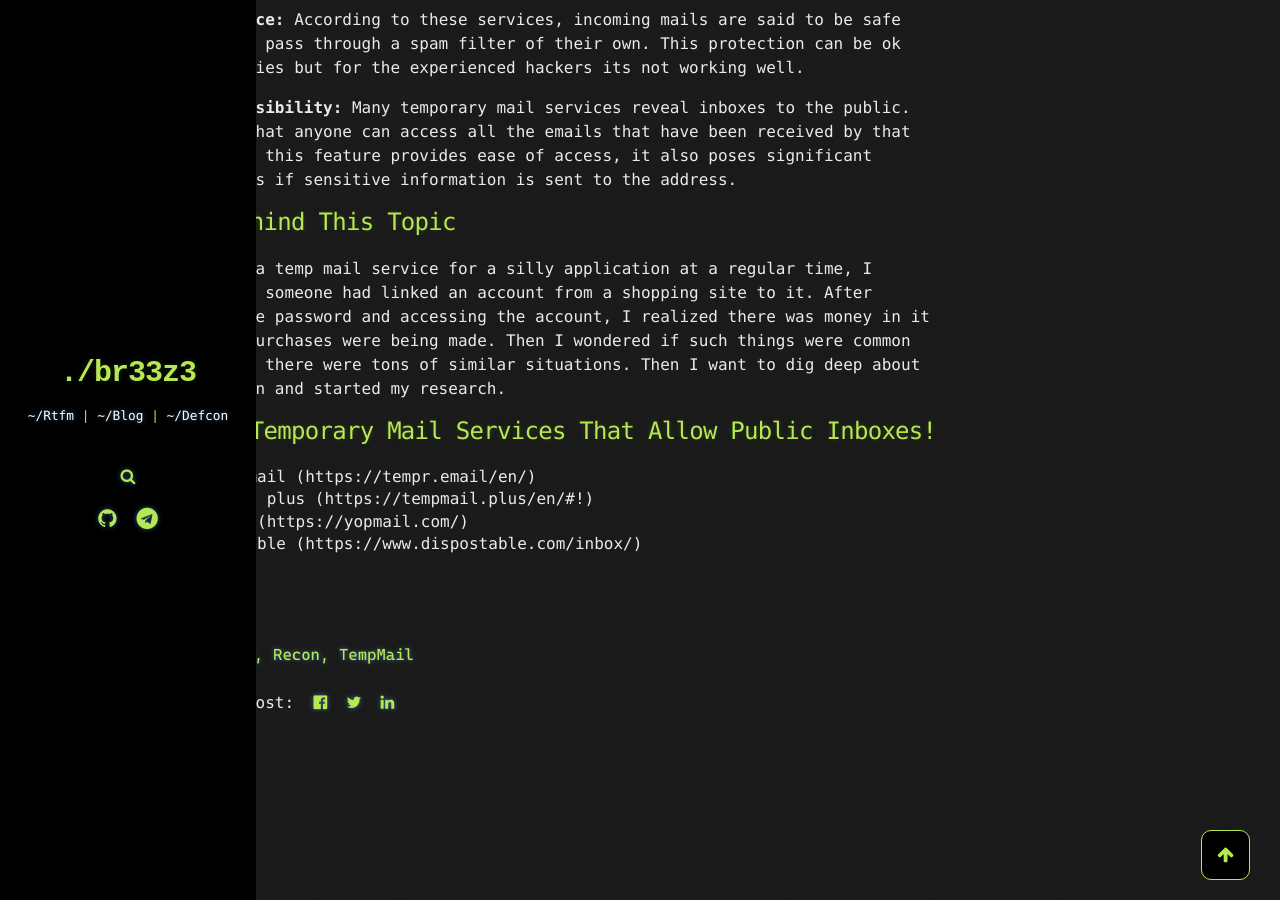
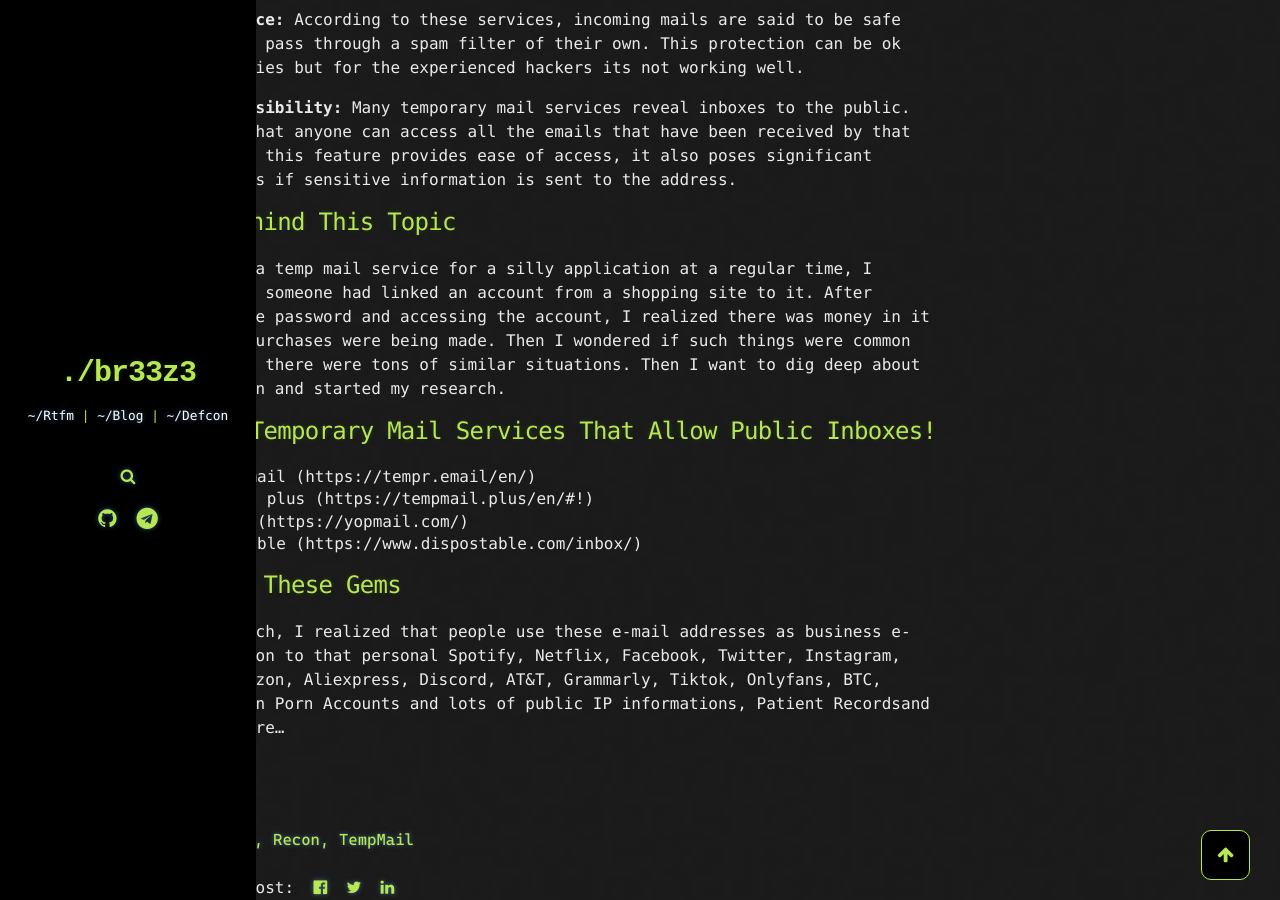
Before and after one commit to br33z3/br33z3.github.io, a Jekyll site: the page built from _pages/defcon.md, in a window 1280 px wide and 900 px high, scrolled down 1282 px. Built offline with Jekyll 4.4.1, drawn with Linux system fonts in a browser that asks for light colours; comment, search, counter and statistics services are not loaded.

Commit message:
Update defcon.md

```diff
--- a/_pages/defcon.md
+++ b/_pages/defcon.md
@@ -52,3 +52,8 @@ Then I want to dig deep about the situation and started my research.
 - Tempmail plus (https://tempmail.plus/en/#!)
 - Yopmail (https://yopmail.com/)
 - Dispostable (https://www.dispostable.com/inbox/)
+
+## What Are These Gems
+
+In my research, I realized that people use these e-mail addresses as business e-mails addition to that personal
+Spotify, Netflix, Facebook, Twitter, Instagram, Youtube, Amazon, Aliexpress, Discord, AT&T, Grammarly, Tiktok, Onlyfans, BTC, accounts even Porn Accounts and lots of public IP informations, Patient Recordsand many many more…
```
